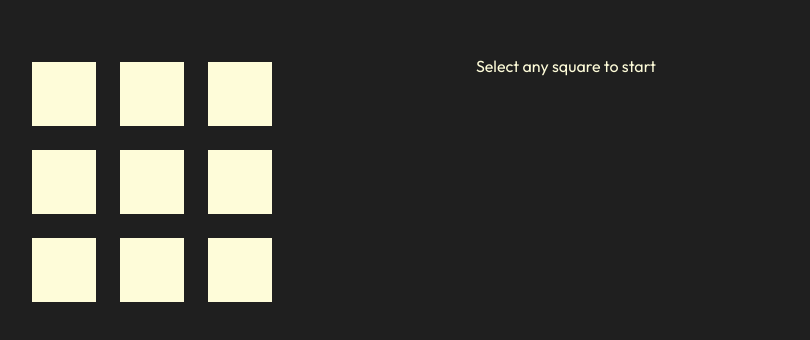
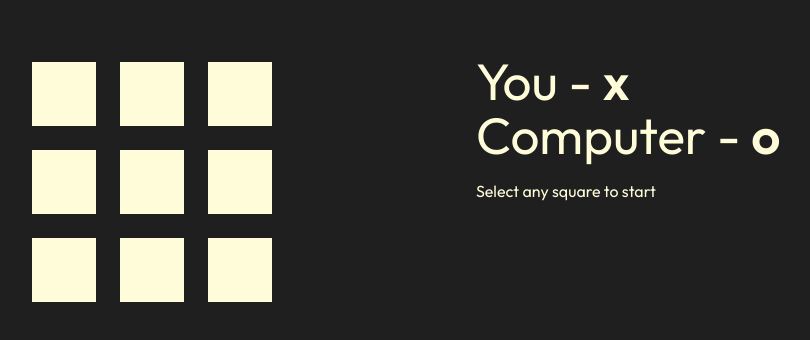
Before and after one commit to sneakycrow/laika-th, a React (Vite) app in the folder web/: page / in a window 1280 px wide. Shown: the part 218-558 px from the top of the page, without its empty margins (204-1014 px from the left). Built offline with nearby package versions, Linux system fonts and the light colour scheme.

Commit message:
Add player and computer labels

```diff
--- a/web/src/components/TicTacToe/index.tsx
+++ b/web/src/components/TicTacToe/index.tsx
@@ -68,6 +68,20 @@ const TicTacToe = () => {
     <section className="grid grid-cols-2 gap-20 items-center justify-center max-w-screen-lg w-full">
       <GameBoard cells={CELLS_NUMBER} onCellClick={makePlayerMove} moves={moves} />
       <aside className="h-full flex flex-col items-start justify-start min-w-max gap-4 col-start-2">
+        <div>
+          <p className="text-2xl ">
+            You -{" "}
+            <span className="font-semibold">
+              {renderPlayerToString(Player.User)}
+            </span>
+          </p>
+          <p className="text-2xl ">
+            Computer -{" "}
+            <span className="font-semibold">
+              {renderPlayerToString(Player.Computer)}
+            </span>
+          </p>
+        </div>
         {gameID ? (
           <>
             <Button onClick={resetGame}>Start Over</Button>
```
